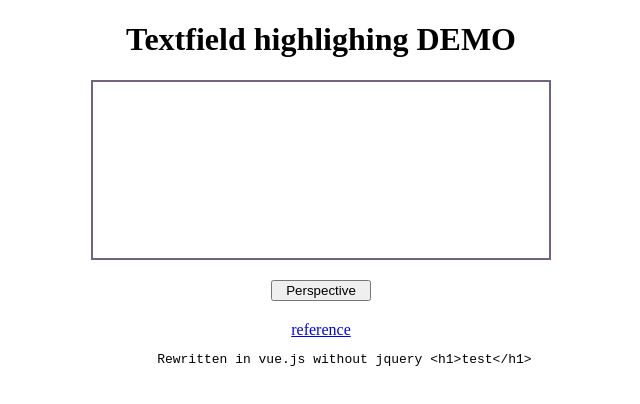
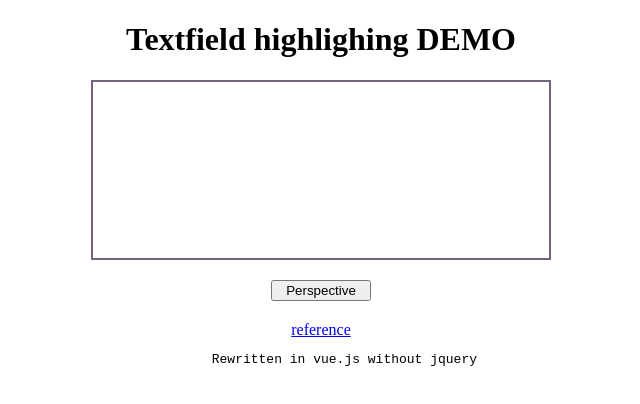
Before and after one commit to Jan-Eckerlein/highlighter-demo, a Vue app: page / in a window 1280 px wide. Shown: the top 404 px of the page, without its empty margins (319-959 px from the left). Built offline with nearby package versions, Linux system fonts and the light colour scheme.

Commit message:
removed junk

```diff
--- a/src/App.vue
+++ b/src/App.vue
@@ -22,7 +22,7 @@
   <div class="reference">
     <a href="https://codersblock.com/blog/highlight-text-inside-a-textarea/" target=”_blank”>reference</a>
     <pre>
-      Rewritten in vue.js without jquery &lth1&gttest&lt/h1&gt
+      Rewritten in vue.js without jquery
     </pre>
   </div><!-- /reference -->
 
```
